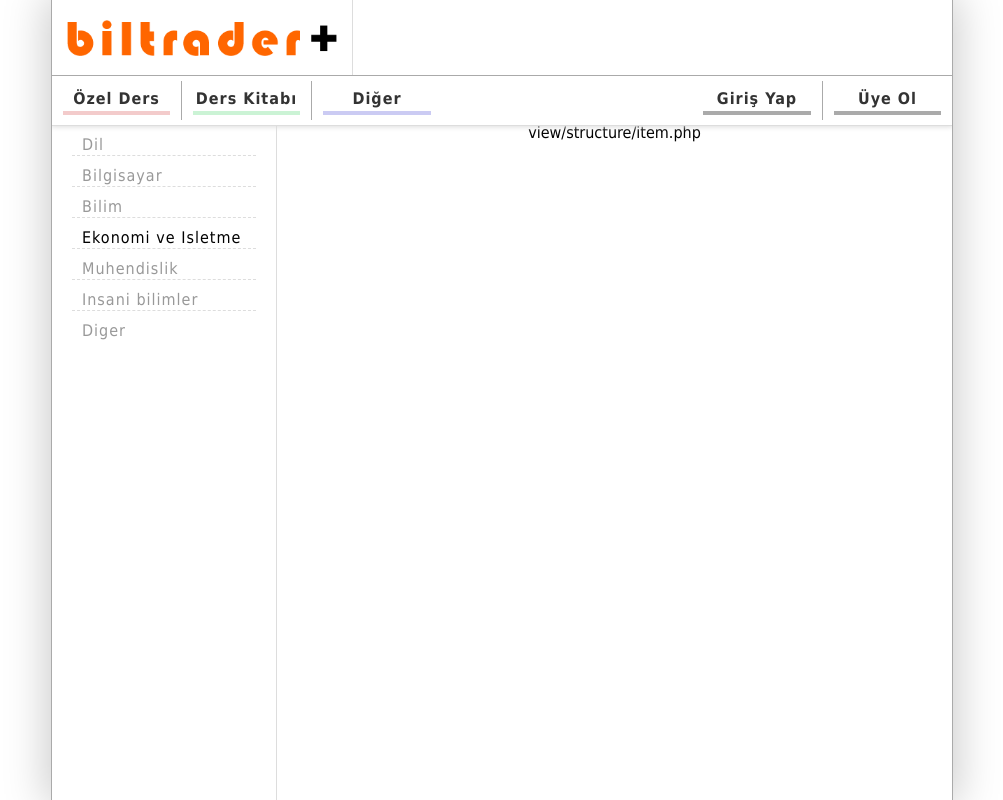
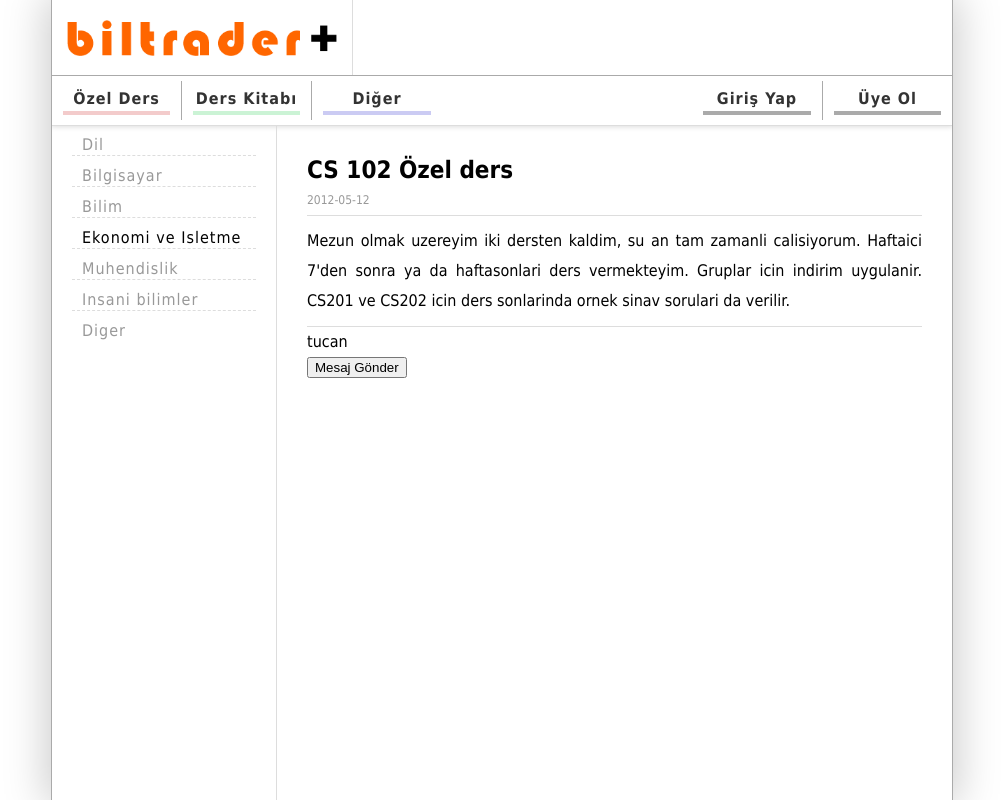
Before and after one commit to yunuserenguzel/yegtu_01, a PHP site: page /?p=item&i=0 in a window 1280 px wide. Shown: the whole page, without its empty margins (138-1141 px from the left). Run offline with PHP 8.4, Linux system fonts and the light colour scheme.

Commit message:
item.php is created

```diff
--- a/view/structure/item.php
+++ b/view/structure/item.php
@@ -1,3 +1,35 @@
 <?php
 
-echo ("view/structure/item.php");
+$i = isset($_GET['i']) ? $_GET['i'] : NULL;
+// if i is not defined redirect to main page
+if($i == NULL)
+    header("Location: ?");
+
+/*<[[TEST*/
+$item = new stdClass();
+$item->item_id = 15;
+$item->title = "CS 102 Özel ders";
+$item->description = "Mezun olmak uzereyim iki dersten kaldim, su an tam zamanli calisiyorum. Haftaici 7'den sonra ya da haftasonlari ders vermekteyim. Gruplar icin indirim uygulanir.
+CS201 ve CS202 icin ders sonlarinda ornek sinav sorulari da verilir.";
+$item->image = "images/book.png";
+$item->available = 1;
+$item->created_at = "2012-05-12";
+$item->view_count = 35;
+$item->subcategory_id = 3;
+$item->user_id = 13;
+$item->user_name = "tucan";
+$item->price = "30 TL";
+/*TEST]]>*/
+
+?>
+
+
+<div class="item">
+    <div class="title"><?php echo $item->title; ?></div>
+    <div class="created_at"><?php echo $item->created_at; ?></div>
+    <div class="description"><?php echo $item->description; ?></div>
+    <div class="user"><?php echo $item->user_name; ?></div>
+    <div class="actions">
+        <input type="button" value="Mesaj Gönder" />
+    </div>
+</div>
```
